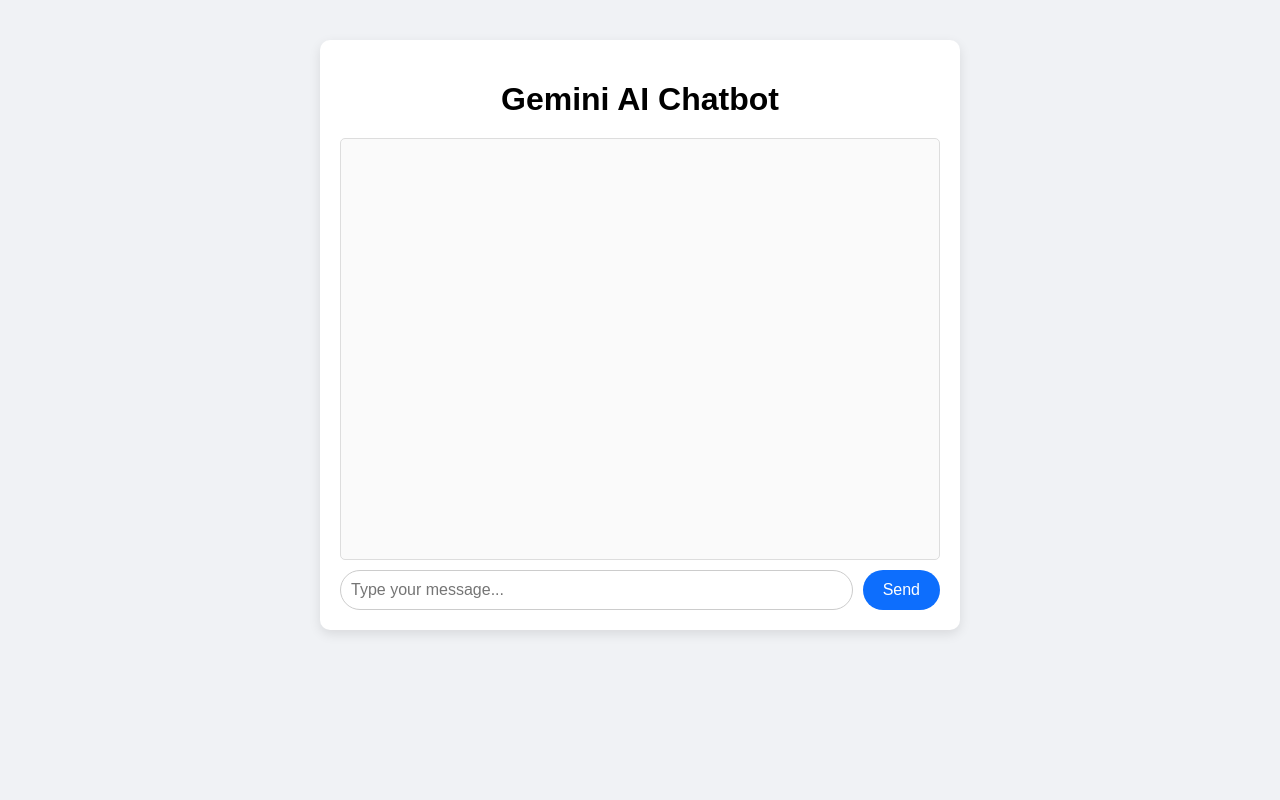
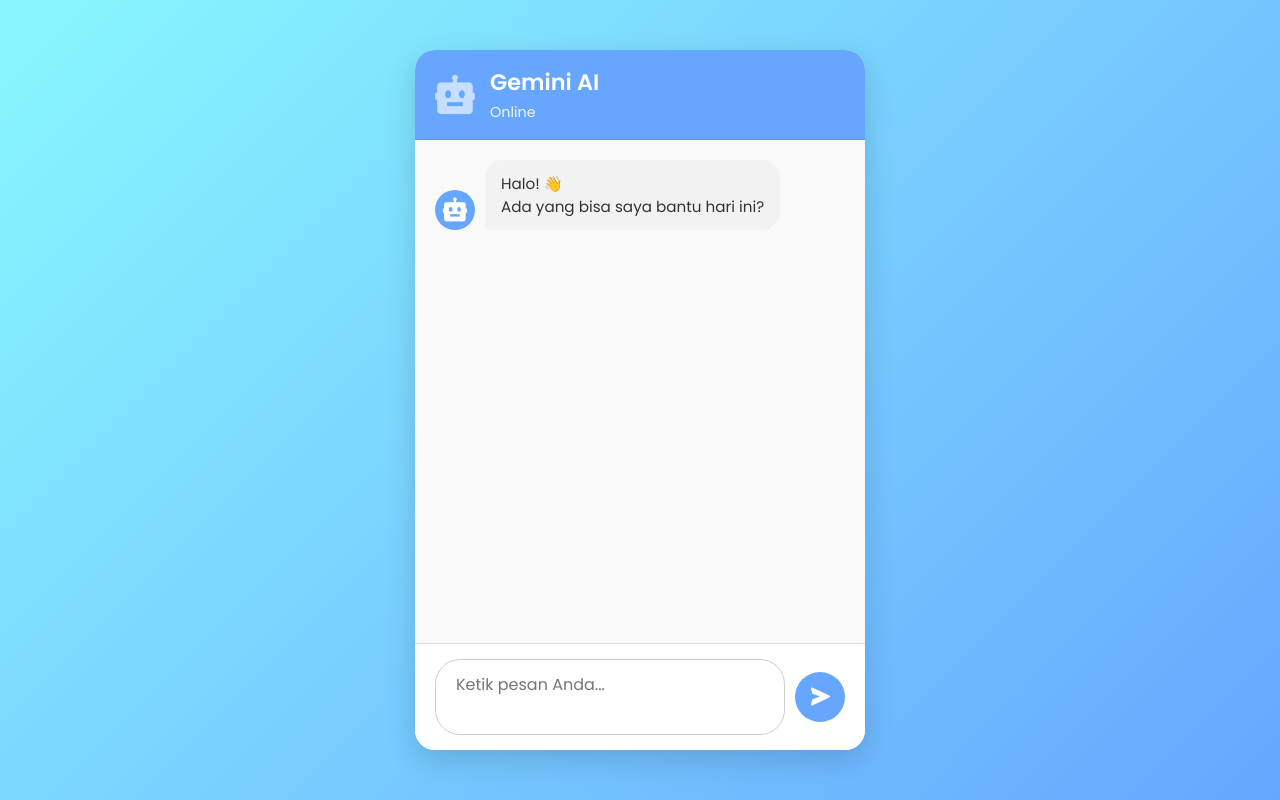
Before and after one commit to andymohammad/hactiv8-majuBarengAI, a website: page gemini-chatbot-api/public/index.html in a window 1280 px wide. Drawn offline with nearby package versions, Linux system fonts and the light colour scheme.

Commit message:
Ubah tampilan frontend

```diff
--- a/gemini-chatbot-api/public/index.html
+++ b/gemini-chatbot-api/public/index.html
@@ -4,16 +4,41 @@
   <meta charset="UTF-8" />
   <meta name="viewport" content="width=device-width, initial-scale=1.0"/>
   <title>Gemini AI Chatbot</title>
+  <!-- Google Fonts Link -->
+  <link rel="preconnect" href="https://fonts.googleapis.com">
+  <link rel="preconnect" href="https://fonts.gstatic.com" crossorigin>
+  <link href="https://fonts.googleapis.com/css2?family=Poppins:wght@400;500;600&display=swap" rel="stylesheet">
+  <!-- Boxicons Link for Icons -->
+  <link href='https://unpkg.com/boxicons@2.1.4/css/boxicons.min.css' rel='stylesheet'>
+  <!-- Stylesheet -->
   <link rel="stylesheet" href="style.css"/>
 </head>
 <body>
-  <div class="container">
-    <h1>Gemini AI Chatbot</h1>
-    <div id="chat-box" class="chat-box"></div>
-    <form id="chat-form">
-      <input type="text" id="user-input" placeholder="Type your message..." autocomplete="off" required />
-      <button type="submit">Send</button>
-    </form>
+  <div class="chatbot">
+    <header>
+      <div class="header-content">
+        <i class='bx bxs-bot bx-burst' ></i>
+        <div class="header-text">
+          <h2>Gemini AI</h2>
+          <span>Online</span>
+        </div>
+      </div>
+    </header>
+    <ul id="chat-box" class="chat-box">
+      <!-- Initial welcome message -->
+      <li class="message incoming">
+        <i class='bx bxs-bot avatar'></i>
+        <p>Halo! 👋<br>Ada yang bisa saya bantu hari ini?</p>
+      </li>
+    </ul>
+    <div class="chat-input">
+      <form id="chat-form" class="chat-form">
+        <textarea id="user-input" placeholder="Ketik pesan Anda..." required></textarea>
+        <button type="submit" id="send-btn">
+          <i class='bx bxs-send'></i>
+        </button>
+      </form>
+    </div>
   </div>
   <script src="script.js"></script>
 </body>
--- a/gemini-chatbot-api/public/script.js
+++ b/gemini-chatbot-api/public/script.js
@@ -1,26 +1,109 @@
 const form = document.getElementById('chat-form');
 const input = document.getElementById('user-input');
 const chatBox = document.getElementById('chat-box');
+const sendBtn = document.getElementById('send-btn');
 
-form.addEventListener('submit', function (e) {
-  e.preventDefault();
+const conversationHistory = [];
 
-  const userMessage = input.value.trim();
-  if (!userMessage) return;
-
-  appendMessage('user', userMessage);
-  input.value = '';
-
-  // Simulasi dummy balasan bot (placeholder)
-  setTimeout(() => {
-    appendMessage('bot', 'Gemini is thinking... (this is dummy response)');
-  }, 1000);
+// Function to auto-resize textarea
+input.addEventListener('input', () => {
+    input.style.height = 'auto';
+    input.style.height = `${input.scrollHeight}px`;
 });
 
-function appendMessage(sender, text) {
-  const msg = document.createElement('div');
-  msg.classList.add('message', sender);
-  msg.textContent = text;
-  chatBox.appendChild(msg);
-  chatBox.scrollTop = chatBox.scrollHeight;
+const handleChat = async () => {
+    const userMessage = input.value.trim();
+    if (!userMessage) return;
+
+    // 1. Add user message to chat and history
+    appendMessage('outgoing', userMessage);
+    conversationHistory.push({ role: 'user', content: userMessage });
+    input.value = '';
+    input.style.height = 'auto'; // Reset height after sending
+
+    // 2. Show the loading animation
+    showLoadingAnimation();
+
+    try {
+        // 3. Send the entire conversation history to the backend API
+        const response = await fetch('/api/chat', {
+            method: 'POST',
+            headers: { 'Content-Type': 'application/json' },
+            body: JSON.stringify({ messages: conversationHistory }),
+        });
+
+        // 4. Remove the loading animation
+        removeLoadingAnimation();
+
+        if (!response.ok) {
+            throw new Error('Maaf, terjadi kesalahan. Bot tidak dapat merespons.');
+        }
+
+        const data = await response.json();
+        const botMessage = data.result;
+
+        // 5. Add bot response to chat and history
+        appendMessage('incoming', botMessage);
+        conversationHistory.push({ role: 'model', content: botMessage });
+
+    } catch (error) {
+        removeLoadingAnimation();
+        console.error('Error:', error);
+        appendMessage('incoming', error.message);
+    }
 }
+
+form.addEventListener('submit', (e) => {
+    e.preventDefault();
+    handleChat();
+});
+
+// Allow sending with Enter key, but new line with Shift+Enter
+input.addEventListener('keydown', (e) => {
+    if (e.key === 'Enter' && !e.shiftKey) {
+        e.preventDefault();
+        handleChat();
+    }
+});
+
+
+function createMessageElement(type, text) {
+    const li = document.createElement('li');
+    li.classList.add('message', type);
+
+    let content = '';
+    if (type === 'outgoing') {
+        content = `<p>${text}</p><i class='bx bxs-user avatar'></i>`;
+    } else {
+        content = `<i class='bx bxs-bot avatar'></i><p>${text}</p>`;
+    }
+    li.innerHTML = content;
+    return li;
+}
+
+function appendMessage(type, text) {
+    const messageElement = createMessageElement(type, text);
+    chatBox.appendChild(messageElement);
+    chatBox.scrollTo(0, chatBox.scrollHeight);
+}
+
+function showLoadingAnimation() {
+    const li = document.createElement('li');
+    li.id = 'loading-indicator';
+    li.classList.add('message', 'incoming');
+    li.innerHTML = `
+        <i class='bx bxs-bot avatar'></i>
+        <p class="loading">
+            <span></span><span></span><span></span>
+        </p>
+    `;
+    chatBox.appendChild(li);
+    chatBox.scrollTo(0, chatBox.scrollHeight);
+}
+
+function removeLoadingAnimation() {
+    const loadingIndicator = document.getElementById('loading-indicator');
+    if (loadingIndicator) {
+        loadingIndicator.remove();
+    }
+}
--- a/gemini-chatbot-api/public/style.css
+++ b/gemini-chatbot-api/public/style.css
@@ -1,77 +1,212 @@
-body {
-  font-family: Arial, sans-serif;
-  background-color: #f0f2f5;
+/* Import Google Font */
+@import url('https://fonts.googleapis.com/css2?family=Poppins:wght@400;500;600&display=swap');
+
+* {
   margin: 0;
   padding: 0;
+  box-sizing: border-box;
+  font-family: "Poppins", sans-serif;
 }
 
-.container {
-  max-width: 600px;
-  margin: 40px auto;
-  background: #fff;
-  padding: 20px;
-  border-radius: 10px;
-  box-shadow: 0 4px 12px rgba(0, 0, 0, 0.1);
+body {
+  display: flex;
+  justify-content: center;
+  align-items: center;
+  min-height: 100vh;
+  background: linear-gradient(135deg, #89f7fe 0%, #66a6ff 100%);
 }
 
-h1 {
-  text-align: center;
-  margin-bottom: 20px;
+.chatbot {
+  width: 450px;
+  height: 90vh;
+  max-height: 700px;
+  background: #fff;
+  border-radius: 20px;
+  box-shadow: 0 10px 30px rgba(0, 0, 0, 0.15);
+  display: flex;
+  flex-direction: column;
+  overflow: hidden;
+  transition: all 0.3s ease;
 }
 
+/* Header Styling */
+header {
+  background: #66a6ff;
+  color: #fff;
+  padding: 15px 20px;
+  text-align: left;
+  box-shadow: 0 2px 10px rgba(0, 0, 0, 0.1);
+  border-bottom: 1px solid #5a95e8;
+}
+
+header .header-content {
+    display: flex;
+    align-items: center;
+    gap: 15px;
+}
+
+header .header-content i {
+    font-size: 2.5rem;
+}
+
+header .header-text h2 {
+    font-size: 1.4rem;
+    font-weight: 600;
+}
+header .header-text span {
+    font-size: 0.9rem;
+    opacity: 0.9;
+}
+
+
+/* Chat Box Styling */
 .chat-box {
-  height: 400px;
+  flex: 1;
   overflow-y: auto;
-  padding: 10px;
-  border: 1px solid #ddd;
-  border-radius: 5px;
-  background-color: #fafafa;
-  margin-bottom: 10px;
+  padding: 20px;
+  list-style: none;
+  background-color: #f9f9f9;
+}
+
+/* Custom Scrollbar */
+.chat-box::-webkit-scrollbar {
+  width: 8px;
+}
+.chat-box::-webkit-scrollbar-track {
+  background: #f1f1f1;
+}
+.chat-box::-webkit-scrollbar-thumb {
+  background: #ccc;
+  border-radius: 4px;
+}
+.chat-box::-webkit-scrollbar-thumb:hover {
+  background: #aaa;
 }
 
 .message {
-  margin: 8px 0;
-  padding: 8px 12px;
-  border-radius: 20px;
-  max-width: 80%;
-  display: inline-block;
+  display: flex;
+  gap: 10px;
+  margin-bottom: 15px;
+  align-items: flex-end;
 }
 
-.message.user {
-  background-color: #d1e7ff;
-  float: right;
-  text-align: right;
+.message .avatar {
+  font-size: 1.8rem;
+  color: #fff;
+  height: 40px;
+  width: 40px;
+  min-width: 40px;
+  text-align: center;
+  line-height: 40px;
+  border-radius: 50%;
 }
 
-.message.bot {
-  background-color: #dff6dd;
-  float: left;
-  text-align: left;
+.message p {
+  padding: 12px 16px;
+  border-radius: 18px;
+  max-width: 75%;
+  font-size: 0.95rem;
+  word-wrap: break-word;
 }
 
-form {
+/* Incoming (Bot) Message */
+.message.incoming .avatar {
+  background: #66a6ff;
+}
+.message.incoming p {
+  background: #f2f2f2;
+  color: #333;
+  border-bottom-left-radius: 5px;
+}
+
+/* Outgoing (User) Message */
+.message.outgoing {
+  flex-direction: row-reverse;
+}
+.message.outgoing .avatar {
+  background: #333;
+}
+.message.outgoing p {
+  background: #66a6ff;
+  color: #fff;
+  border-bottom-right-radius: 5px;
+}
+
+/* Loading Animation */
+.message.loading p {
   display: flex;
+  gap: 5px;
+  align-items: center;
+}
+.message.loading span {
+  display: inline-block;
+  width: 10px;
+  height: 10px;
+  background-color: #999;
+  border-radius: 50%;
+  animation: bounce 1.2s infinite ease-in-out both;
+}
+.message.loading span:nth-child(2) { animation-delay: -0.16s; }
+.message.loading span:nth-child(3) { animation-delay: -0.32s; }
+
+@keyframes bounce {
+  0%, 80%, 100% { transform: scale(0); }
+  40% { transform: scale(1.0); }
+}
+
+
+/* Chat Input Area */
+.chat-input {
+  padding: 15px 20px;
+  border-top: 1px solid #ddd;
+  background: #fff;
+}
+
+.chat-form {
+  display: flex;
+  align-items: center;
   gap: 10px;
 }
 
-input[type="text"] {
+.chat-input textarea {
   flex: 1;
-  padding: 10px;
-  border-radius: 20px;
+  resize: none;
   border: 1px solid #ccc;
-  font-size: 16px;
+  border-radius: 25px;
+  padding: 12px 20px;
+  font-size: 1rem;
+  max-height: 180px;
+  outline: none;
+  transition: border-color 0.2s;
+}
+.chat-input textarea:focus {
+  border-color: #66a6ff;
 }
 
-button {
-  padding: 10px 20px;
+#send-btn {
+  background: #66a6ff;
   border: none;
-  background-color: #0d6efd;
-  color: white;
-  border-radius: 20px;
-  font-size: 16px;
+  color: #fff;
+  width: 50px;
+  height: 50px;
+  border-radius: 50%;
+  font-size: 1.5rem;
   cursor: pointer;
+  display: flex;
+  align-items: center;
+  justify-content: center;
+  transition: background 0.2s ease;
+}
+#send-btn:hover {
+  background: #5a95e8;
 }
 
-button:hover {
-  background-color: #0b5ed7;
+/* Responsive Design */
+@media (max-width: 500px) {
+  .chatbot {
+    width: 100%;
+    height: 100vh;
+    max-height: 100vh;
+    border-radius: 0;
+  }
 }
```
